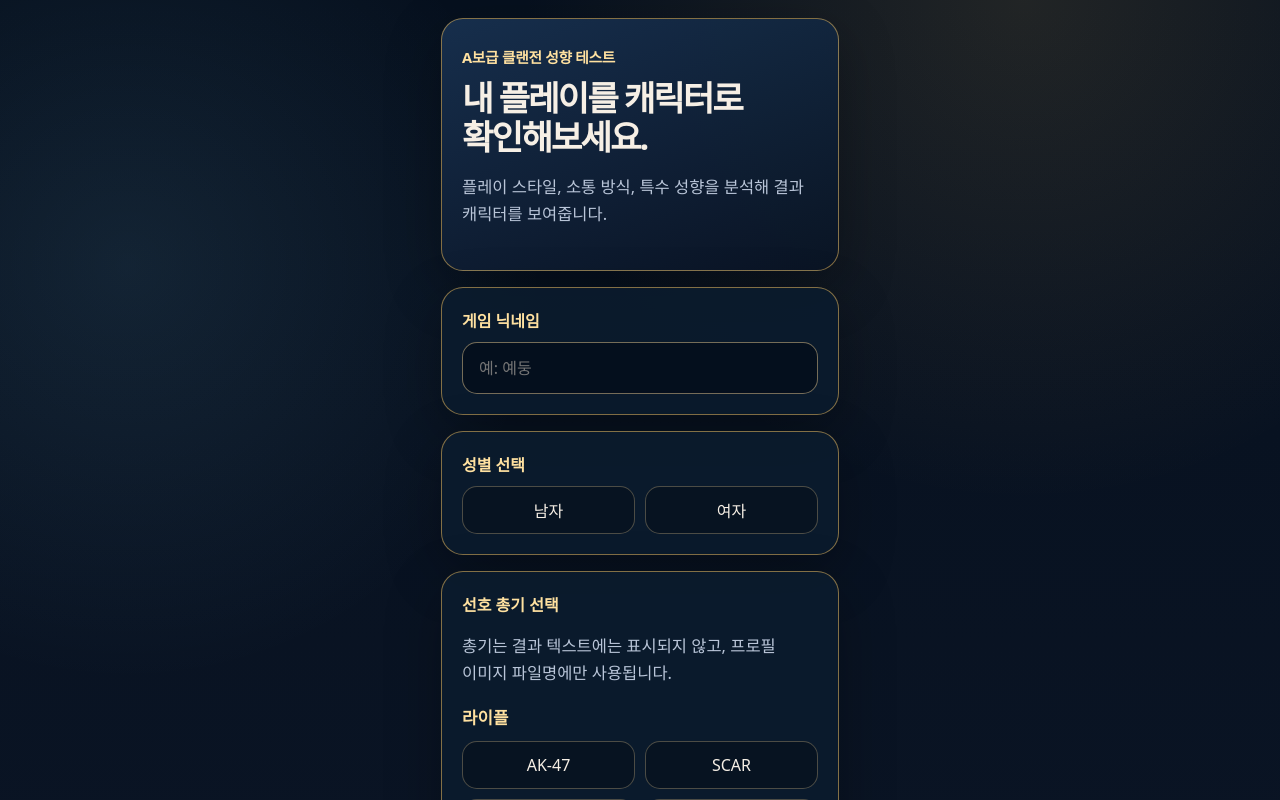
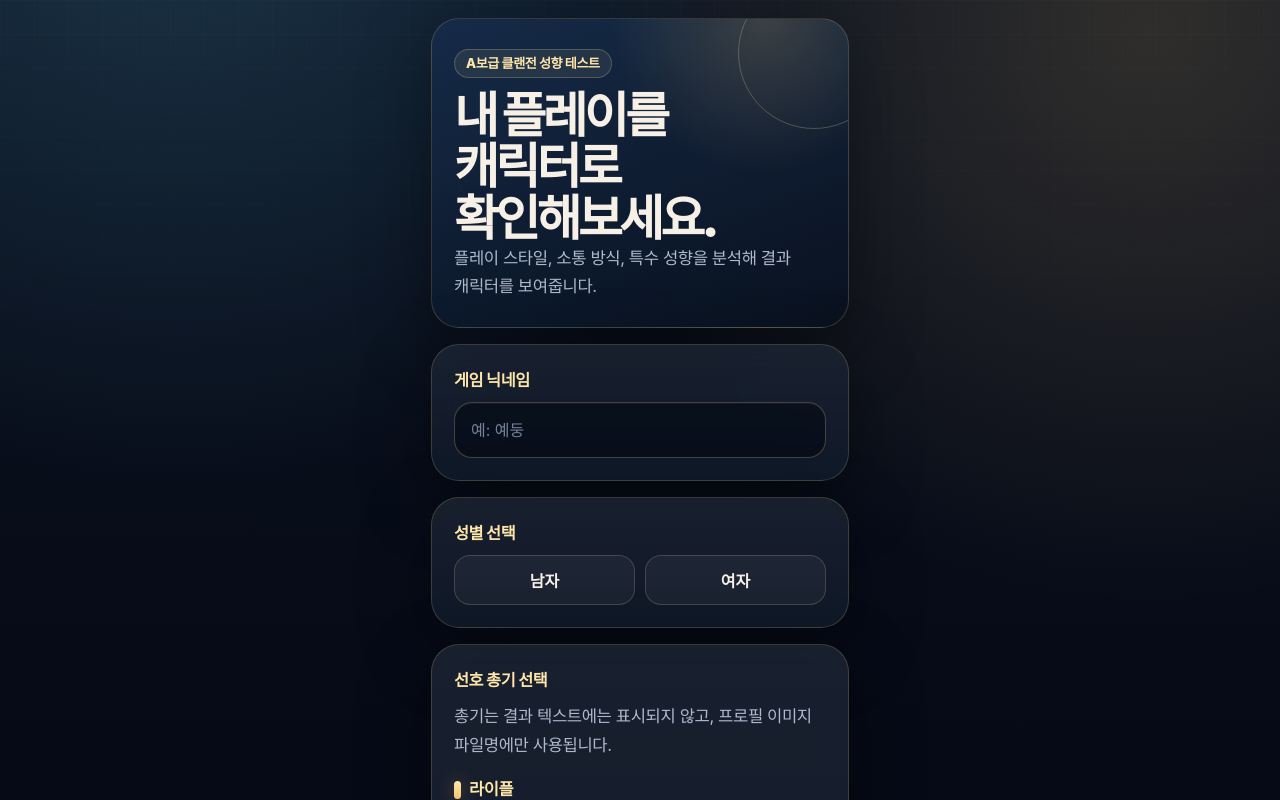
Before and after one commit to pro817/divine-clan-01, a Next.js app: page / in a window 1280 px wide. Shown: the top 800 px of the page. Built offline with nearby package versions, Linux system fonts and the light colour scheme.

Commit message:
Add files via upload

```diff
--- a/src/app/globals.css
+++ b/src/app/globals.css
@@ -1,30 +1,69 @@
+
 :root {
-  --bg: #07111f;
-  --card: #0b1b2d;
-  --card2: #10233a;
-  --line: #a87b39;
-  --gold: #e7b85b;
-  --gold2: #ffe1a0;
-  --text: #f6efe5;
-  --muted: #b9c5d8;
-  --blue: #8bdcff;
-  --purple: #caa2ff;
+  --bg0: #050813;
+  --bg1: #0a1120;
+  --bg2: #101b2f;
+  --surface: rgba(12, 22, 39, 0.78);
+  --surface-strong: rgba(17, 30, 52, 0.9);
+  --surface-soft: rgba(255, 255, 255, 0.045);
+  --line: rgba(255, 214, 139, 0.18);
+  --line-strong: rgba(255, 214, 139, 0.42);
+  --gold: #f3c66d;
+  --gold2: #ffe7aa;
+  --text: #f7f0e6;
+  --muted: #aeb9ca;
+  --muted2: #748197;
+  --blue: #6bdcff;
+  --violet: #b88cff;
+  --danger: #ff8d8d;
+  --shadow: 0 22px 70px rgba(0, 0, 0, 0.38);
+  --radius-lg: 28px;
+  --radius-md: 20px;
+  --radius-sm: 14px;
 }
 
 * {
   box-sizing: border-box;
 }
 
-html,
+html {
+  min-height: 100%;
+  scroll-behavior: auto;
+  background: var(--bg0);
+}
+
 body {
   margin: 0;
   min-height: 100%;
+  color: var(--text);
+  font-family:
+    "Pretendard Variable",
+    Pretendard,
+    "Inter",
+    "Apple SD Gothic Neo",
+    "Noto Sans KR",
+    system-ui,
+    -apple-system,
+    BlinkMacSystemFont,
+    sans-serif;
+  letter-spacing: -0.025em;
   background:
-    radial-gradient(circle at 80% 0%, rgba(231, 184, 91, 0.12), transparent 28%),
-    radial-gradient(circle at 10% 18%, rgba(139, 220, 255, 0.09), transparent 25%),
-    linear-gradient(180deg, #06101e 0%, #0a1424 58%, #07111f 100%);
-  color: var(--text);
-  font-family: system-ui, -apple-system, BlinkMacSystemFont, "Apple SD Gothic Neo", "Noto Sans KR", sans-serif;
+    radial-gradient(circle at 14% -10%, rgba(107, 220, 255, 0.18), transparent 32%),
+    radial-gradient(circle at 90% 2%, rgba(243, 198, 109, 0.16), transparent 30%),
+    radial-gradient(circle at 50% 100%, rgba(184, 140, 255, 0.10), transparent 35%),
+    linear-gradient(180deg, var(--bg1) 0%, var(--bg0) 62%, #03050d 100%);
+}
+
+body::before {
+  content: "";
+  position: fixed;
+  inset: 0;
+  pointer-events: none;
+  background:
+    linear-gradient(rgba(255,255,255,0.026) 1px, transparent 1px),
+    linear-gradient(90deg, rgba(255,255,255,0.018) 1px, transparent 1px);
+  background-size: 34px 34px;
+  mask-image: linear-gradient(to bottom, rgba(0,0,0,0.55), transparent 76%);
 }
 
 button,
@@ -33,12 +72,13 @@ input {
 }
 
 button {
+  -webkit-tap-highlight-color: transparent;
   cursor: pointer;
 }
 
 button:disabled {
   cursor: not-allowed;
-  opacity: 0.38;
+  opacity: 0.42;
   filter: grayscale(0.35);
 }
 
@@ -48,68 +88,121 @@ button:not(:disabled) {
 }
 
 .page {
-  width: min(100%, 430px);
+  width: min(100%, 450px);
   margin: 0 auto;
-  padding: 18px 16px 38px;
+  padding: 18px 16px 40px;
 }
 
 .card,
 .hero-card,
 .progress-card {
+  position: relative;
   width: 100%;
-  border: 1px solid rgba(231, 184, 91, 0.55);
-  border-radius: 22px;
-  background: rgba(11, 27, 45, 0.94);
-  padding: 20px;
-  box-shadow: 0 18px 55px rgba(0, 0, 0, 0.28);
+  border: 1px solid var(--line);
+  border-radius: var(--radius-lg);
+  background:
+    linear-gradient(180deg, rgba(255,255,255,0.055), rgba(255,255,255,0.018)),
+    var(--surface);
+  box-shadow: var(--shadow);
+  backdrop-filter: blur(18px);
   margin-bottom: 16px;
 }
 
+.card {
+  padding: 22px;
+}
+
 .hero-card {
-  padding: 26px 20px;
-  background: linear-gradient(160deg, rgba(23, 48, 78, 0.96), rgba(10, 20, 36, 0.96));
+  padding: 30px 22px 26px;
+  overflow: hidden;
+  background:
+    radial-gradient(circle at 80% 0%, rgba(243, 198, 109, 0.18), transparent 34%),
+    linear-gradient(160deg, rgba(22, 44, 74, 0.92), rgba(9, 17, 31, 0.94));
+}
+
+.hero-card::after {
+  content: "";
+  position: absolute;
+  right: -42px;
+  top: -42px;
+  width: 150px;
+  height: 150px;
+  border: 1px solid rgba(255, 231, 170, 0.24);
+  border-radius: 999px;
 }
 
 .eyebrow {
-  margin: 0 0 10px;
+  display: inline-flex;
+  width: fit-content;
+  margin: 0 0 12px;
+  padding: 7px 11px;
+  border: 1px solid rgba(255, 231, 170, 0.22);
+  border-radius: 999px;
+  background: rgba(255, 231, 170, 0.08);
   color: var(--gold2);
-  font-weight: 800;
-  font-size: 0.92rem;
-  letter-spacing: -0.02em;
+  font-weight: 850;
+  font-size: 0.82rem;
+  line-height: 1;
 }
 
 h1,
 h2,
 h3,
-p {
+p,
+li,
+span,
+button {
   word-break: keep-all;
   overflow-wrap: break-word;
 }
 
 h1 {
   margin: 0;
-  font-size: 2.15rem;
-  line-height: 1.12;
-  letter-spacing: -0.06em;
+  font-size: clamp(2.05rem, 11vw, 3.05rem);
+  line-height: 1.05;
+  letter-spacing: -0.075em;
+  font-weight: 900;
 }
 
 h2 {
   margin: 0;
-  font-size: 1.45rem;
-  line-height: 1.24;
-  letter-spacing: -0.04em;
+  font-size: 1.48rem;
+  line-height: 1.22;
+  letter-spacing: -0.055em;
+  font-weight: 900;
 }
 
 h3 {
-  margin: 0 0 12px;
+  display: flex;
+  align-items: center;
+  gap: 8px;
+  margin: 0 0 14px;
   color: var(--gold2);
-  font-size: 1.25rem;
+  font-size: 1.2rem;
+  line-height: 1.25;
+  font-weight: 900;
+}
+
+h3::before {
+  content: "";
+  width: 7px;
+  height: 18px;
+  border-radius: 999px;
+  background: linear-gradient(180deg, var(--gold2), var(--gold));
+  box-shadow: 0 0 18px rgba(243, 198, 109, 0.36);
+  flex: 0 0 auto;
 }
 
 p,
 li {
-  font-size: 1.03rem;
-  line-height: 1.65;
+  font-size: 1.04rem;
+  line-height: 1.72;
+  margin-top: 0;
+}
+
+.card p:last-child,
+.hero-card p:last-child {
+  margin-bottom: 0;
 }
 
 .hero-copy,
@@ -121,24 +214,31 @@ li {
 
 .label {
   display: block;
-  margin-bottom: 10px;
-  font-weight: 800;
+  margin-bottom: 11px;
+  font-weight: 900;
   color: var(--gold2);
+  font-size: 1.02rem;
 }
 
 .input {
   width: 100%;
-  height: 52px;
-  border: 1px solid rgba(255, 225, 160, 0.45);
-  border-radius: 15px;
-  background: rgba(3, 10, 22, 0.65);
+  height: 56px;
+  border: 1px solid rgba(255, 231, 170, 0.24);
+  border-radius: 18px;
+  background: rgba(3, 8, 18, 0.56);
   color: var(--text);
   padding: 0 16px;
   outline: none;
+  box-shadow: inset 0 1px 0 rgba(255,255,255,0.05);
+}
+
+.input::placeholder {
+  color: var(--muted2);
 }
 
 .input:focus {
-  border-color: var(--gold2);
+  border-color: rgba(255, 231, 170, 0.75);
+  box-shadow: 0 0 0 4px rgba(243, 198, 109, 0.12);
 }
 
 .segmented,
@@ -153,27 +253,41 @@ li {
 
 .segmented button,
 .weapon-grid button {
-  min-height: 48px;
-  border-radius: 15px;
-  border: 1px solid rgba(255, 225, 160, 0.28);
-  background: rgba(8, 19, 33, 0.92);
+  min-height: 50px;
+  border-radius: 16px;
+  border: 1px solid rgba(255, 231, 170, 0.18);
+  background: rgba(255,255,255,0.045);
   color: var(--text);
+  font-weight: 800;
+  transition: transform 120ms ease, border-color 120ms ease, background 120ms ease;
+}
+
+.segmented button:active,
+.weapon-grid button:active,
+.option-card:active,
+.primary:active,
+.secondary:active {
+  transform: scale(0.985);
 }
 
 .segmented button.selected,
 .weapon-grid button.selected,
 .option-card.selected {
-  border-color: var(--gold2);
-  background: rgba(231, 184, 91, 0.18);
-  box-shadow: 0 0 0 2px rgba(231, 184, 91, 0.18) inset;
+  border-color: rgba(255, 231, 170, 0.82);
+  background:
+    linear-gradient(180deg, rgba(243, 198, 109, 0.20), rgba(243, 198, 109, 0.09));
+  box-shadow:
+    0 0 0 1px rgba(255, 231, 170, 0.28) inset,
+    0 10px 28px rgba(243, 198, 109, 0.13);
 }
 
 .weapon-group {
-  margin-top: 18px;
+  margin-top: 20px;
 }
 
 .weapon-group h3 {
-  font-size: 1.05rem;
+  margin-bottom: 10px;
+  font-size: 1.03rem;
 }
 
 .weapon-grid {
@@ -183,39 +297,47 @@ li {
 .primary,
 .secondary {
   width: 100%;
-  min-height: 54px;
-  border: 0;
-  border-radius: 18px;
-  font-weight: 900;
+  min-height: 56px;
+  border-radius: 19px;
+  font-weight: 950;
+  letter-spacing: -0.03em;
+  transition: transform 120ms ease, box-shadow 120ms ease, background 120ms ease, opacity 120ms ease;
 }
 
 .primary {
-  background: linear-gradient(135deg, #dca64b, #ffe1a0);
-  color: #1d1304;
+  border: 0;
+  background:
+    linear-gradient(135deg, #f2c35f 0%, #ffe7aa 52%, #c9963a 100%);
+  color: #191004;
+  box-shadow: 0 14px 34px rgba(243, 198, 109, 0.22);
 }
 
 .secondary {
-  border: 1px solid rgba(255, 225, 160, 0.45);
-  background: rgba(8, 19, 33, 0.92);
+  border: 1px solid rgba(255, 231, 170, 0.28);
+  background: rgba(255,255,255,0.055);
   color: var(--text);
 }
 
 .ghost {
-  background: transparent;
+  background: rgba(255,255,255,0.035);
   color: var(--gold2);
-  border: 1px solid rgba(255, 225, 160, 0.5);
+  border: 1px solid rgba(255, 225, 160, 0.42);
 }
 
 .start-button {
-  margin-top: 6px;
+  margin-top: 8px;
 }
 
 .progress-card {
   position: sticky;
   top: 0;
-  z-index: 2;
+  z-index: 5;
   padding: 14px 16px;
-  backdrop-filter: blur(12px);
+  border-radius: 0 0 22px 22px;
+  border-top: 0;
+  backdrop-filter: blur(20px);
+  background: rgba(7, 13, 25, 0.88);
+  box-shadow: 0 16px 42px rgba(0,0,0,0.32);
 }
 
 .progress-top {
@@ -223,6 +345,7 @@ li {
   justify-content: space-between;
   margin-bottom: 10px;
   color: var(--gold2);
+  font-weight: 900;
 }
 
 .progress-track,
@@ -237,130 +360,169 @@ li {
 .stat-fill {
   height: 100%;
   border-radius: 999px;
-  background: linear-gradient(90deg, var(--gold), var(--gold2));
+  background: linear-gradient(90deg, var(--blue), var(--gold2));
+  box-shadow: 0 0 20px rgba(107,220,255,0.24);
+}
+
+.question-card {
+  padding: 24px 20px;
 }
 
 .question-card h2 {
-  margin-bottom: 10px;
+  margin-bottom: 12px;
+  font-size: 1.52rem;
 }
 
 .option-list {
   display: flex;
   flex-direction: column;
-  gap: 10px;
-  margin-top: 18px;
+  gap: 11px;
+  margin-top: 20px;
 }
 
 .option-card {
   display: grid;
-  grid-template-columns: 34px 1fr;
-  gap: 12px;
+  grid-template-columns: 38px 1fr;
+  gap: 13px;
   align-items: start;
   width: 100%;
-  min-height: 64px;
+  min-height: 68px;
   text-align: left;
-  border-radius: 18px;
-  border: 1px solid rgba(255, 225, 160, 0.22);
-  background: rgba(7, 17, 31, 0.74);
+  border-radius: 20px;
+  border: 1px solid rgba(255, 231, 170, 0.16);
+  background:
+    linear-gradient(180deg, rgba(255,255,255,0.045), rgba(255,255,255,0.018)),
+    rgba(5, 12, 25, 0.72);
   color: var(--text);
-  padding: 15px;
+  padding: 16px;
 }
 
 .option-letter {
   display: inline-flex;
   align-items: center;
   justify-content: center;
-  width: 30px;
-  height: 30px;
-  border-radius: 999px;
-  background: rgba(255, 225, 160, 0.15);
+  width: 34px;
+  height: 34px;
+  border-radius: 14px;
+  background: rgba(255, 231, 170, 0.10);
   color: var(--gold2);
-  font-weight: 900;
+  font-weight: 950;
+  border: 1px solid rgba(255, 231, 170, 0.14);
+}
+
+.option-card.selected .option-letter {
+  background: var(--gold2);
+  color: #1b1305;
 }
 
 .bottom-nav {
   display: grid;
-  grid-template-columns: 1fr 1.4fr;
+  grid-template-columns: 0.88fr 1.28fr;
   gap: 10px;
   position: sticky;
   bottom: 0;
-  padding: 10px 0;
-  background: linear-gradient(180deg, transparent, var(--bg) 30%);
+  z-index: 6;
+  padding: 12px 0 4px;
+  background: linear-gradient(180deg, transparent, rgba(5,8,19,0.96) 34%);
 }
 
 .result-hero {
-  text-align: left;
+  padding: 28px 22px;
+  overflow: hidden;
+}
+
+.result-hero::after {
+  content: "";
+  position: absolute;
+  right: -50px;
+  top: 20px;
+  width: 150px;
+  height: 150px;
+  border-radius: 999px;
+  background: radial-gradient(circle, rgba(243,198,109,0.18), transparent 65%);
 }
 
 .result-hero .owner {
   margin: 0 0 8px;
   color: var(--muted);
+  font-weight: 750;
 }
 
 .result-hero h2 {
   color: var(--gold);
-  font-size: 1.65rem;
+  font-size: 1.85rem;
+  margin-bottom: 6px;
 }
 
 .result-hero h1 {
-  margin-top: 8px;
-  color: #fff0b8;
+  color: #fff1bd;
+  margin-top: 4px;
 }
 
 .subtitle {
   color: var(--gold2);
-  font-weight: 800;
+  font-weight: 900;
   margin-bottom: 0;
 }
 
 .quote {
   color: var(--gold2);
-  font-weight: 900;
-  font-size: 1.16rem;
+  font-weight: 950;
+  font-size: 1.18rem;
+  padding: 14px 16px;
+  margin-top: 16px;
+  border-radius: 18px;
+  border: 1px solid rgba(255, 231, 170, 0.18);
+  background: rgba(255, 231, 170, 0.065);
 }
 
 .quote.small {
   margin-top: 16px;
-  color: var(--purple);
+  color: var(--violet);
+  background: rgba(184, 140, 255, 0.075);
+  border-color: rgba(184, 140, 255, 0.22);
 }
 
 .image-card {
   padding: 0;
   overflow: hidden;
-  min-height: 330px;
+  min-height: 340px;
 }
 
 .character-image {
   display: block;
   width: 100%;
-  aspect-ratio: 1 / 1;
+  aspect-ratio: 1 / 1.18;
   object-fit: cover;
 }
 
 .empty-image-box {
-  min-height: 340px;
-  padding: 28px 20px;
+  min-height: 360px;
+  padding: 30px 22px;
   display: flex;
   flex-direction: column;
   justify-content: center;
   align-items: center;
   gap: 14px;
   text-align: center;
+  background:
+    radial-gradient(circle at 50% 30%, rgba(107,220,255,0.12), transparent 42%),
+    rgba(4, 10, 20, 0.58);
 }
 
 .empty-title {
   margin: 0;
-  font-weight: 900;
-  font-size: 1.3rem;
+  font-weight: 950;
+  font-size: 1.34rem;
 }
 
 .empty-image-box code {
   display: inline-block;
-  padding: 8px 12px;
-  border-radius: 12px;
-  background: rgba(0, 0, 0, 0.28);
+  padding: 9px 13px;
+  border-radius: 13px;
+  background: rgba(0, 0, 0, 0.30);
   color: var(--gold2);
-  font-weight: 900;
+  font-weight: 950;
   letter-spacing: 0.03em;
 }
 
@@ -376,24 +538,25 @@ li {
 .keyword-list span {
   display: inline-flex;
   border-radius: 999px;
-  border: 1px solid rgba(255, 225, 160, 0.44);
-  background: rgba(255, 225, 160, 0.1);
+  border: 1px solid rgba(255, 231, 170, 0.24);
+  background: rgba(255, 231, 170, 0.075);
   color: var(--gold2);
   padding: 9px 12px;
-  font-size: 0.94rem;
-  font-weight: 800;
+  font-size: 0.92rem;
+  font-weight: 850;
 }
 
 .stats {
   display: flex;
   flex-direction: column;
-  gap: 13px;
+  gap: 14px;
 }
 
 .stat-head {
   display: flex;
   justify-content: space-between;
-  margin-bottom: 6px;
+  margin-bottom: 7px;
+  font-weight: 850;
 }
 
 ul {
@@ -409,20 +572,19 @@ li + li {
   margin-top: 8px;
 }
 
-
 /* UI fix: next button must not look disabled once an option is selected. */
 .bottom-nav .primary:not(:disabled),
 .result-actions .secondary:not(:disabled),
 .start-button:not(:disabled) {
   opacity: 1 !important;
   filter: none !important;
-  background: linear-gradient(135deg, #dca64b, #ffe1a0);
-  color: #1d1304;
+  background: linear-gradient(135deg, #f2c35f 0%, #ffe7aa 52%, #c9963a 100%);
+  color: #191004;
   box-shadow: 0 0 0 1px rgba(255, 225, 160, 0.28) inset, 0 8px 24px rgba(220, 166, 75, 0.22);
 }
 
 .bottom-nav .primary:disabled {
-  background: rgba(85, 90, 100, 0.55);
-  color: rgba(246, 239, 229, 0.52);
+  background: rgba(88, 94, 106, 0.46);
+  color: rgba(246, 239, 229, 0.54);
   box-shadow: none;
 }
```
Also changed, not shown: 1 other file (tests, documents, lock files or other folders).
